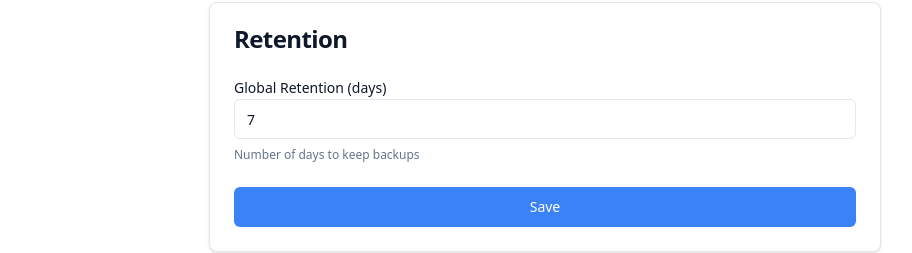
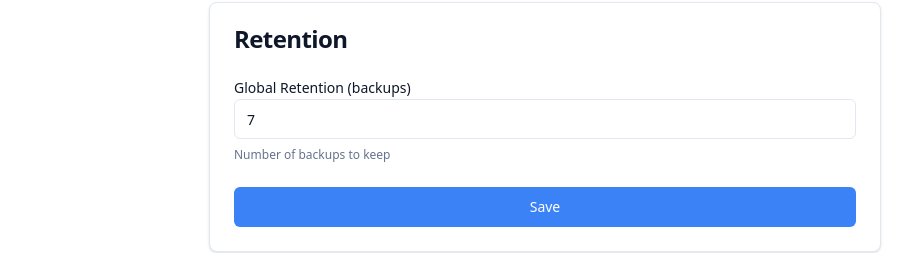
Before and after one commit to brankosimic/chest-backup, a React (Vite) app in the folder apps/web/: page /settings in a window 1280 px wide. Shown: the part 940-1193 px from the top of the page, without its empty margins (223-1135 px from the left). Built offline with nearby package versions, Linux system fonts and the light colour scheme; no server answers.

Commit message:
fix(web): rename retention label from days to backups

```diff
--- a/apps/web/src/app/(dashboard)/destinations/[id]/page.tsx
+++ b/apps/web/src/app/(dashboard)/destinations/[id]/page.tsx
@@ -80,7 +80,7 @@ export default function DestinationEditPage() {
           )}
 
           <div className="space-y-2">
-            <Label>Retention (days)</Label>
+            <Label>Retention (backups)</Label>
             <Input type="number" value={(form.retention as number) ?? ""} onChange={(e) => { setForm({ ...form, retention: Number(e.target.value) }); }} />
           </div>
 
--- a/apps/web/src/app/(dashboard)/destinations/page.tsx
+++ b/apps/web/src/app/(dashboard)/destinations/page.tsx
@@ -61,7 +61,7 @@ export default function DestinationsPage() {
                         <p className="text-muted-foreground">User: {dest.user}</p>
                       </>
                     )}
-                    <p className="text-muted-foreground">Retention: {dest.retention ?? "-"} days</p>
+                    <p className="text-muted-foreground">Retention: {dest.retention ?? "-"} backups</p>
                     {dest.parallel !== undefined && <p className="text-muted-foreground">Parallel: {dest.parallel ? "Yes" : "No"}</p>}
                     {dest.skip && <Badge variant="outline">Skipped</Badge>}
                   </div>
--- a/apps/web/src/locales/bs/translation.json
+++ b/apps/web/src/locales/bs/translation.json
@@ -109,7 +109,7 @@
     "sftpUser": "SFTP Korisnik",
     "sftpPassword": "SFTP Lozinka",
     "privateKey": "Privatni ključ",
-    "retention": "Zadržavanje (dni)",
+    "retention": "Zadržavanje (backups)",
     "parallel": "Paralelni upload",
     "timeout": "Timeout (sekunde)",
     "skip": "Preskoči",
@@ -135,7 +135,7 @@
   "retention": {
     "title": "Politika zadržavanja",
     "subtitle": "Upravljajte zadržavanjem backup-ova",
-    "globalRetention": "Globalno zadržavanje (dni)",
+    "globalRetention": "Globalno zadržavanje (backups)",
     "destinationRetention": "Zadržavanje odredišta",
     "save": "Sačuvaj postavke zadržavanja"
   },
@@ -195,8 +195,8 @@
     "nextRun": "Sljedeće pokretanje",
     "presets": "Predlošci",
     "retention": "Zadržavanje",
-    "globalRetention": "Globalno zadržavanje (dni)",
-    "retentionDays": "Broj dana za zadržavanje backup-ova"
+    "globalRetention": "Globalno zadržavanje (backups)",
+    "retentionDays": "Broj backup-ova za zadržavanje"
   },
   "status": {
     "running": "U toku",
--- a/apps/web/src/locales/en/translation.json
+++ b/apps/web/src/locales/en/translation.json
@@ -109,7 +109,7 @@
     "sftpUser": "SFTP User",
     "sftpPassword": "SFTP Password",
     "privateKey": "Private Key",
-    "retention": "Retention (days)",
+    "retention": "Retention (backups)",
     "parallel": "Parallel Upload",
     "timeout": "Timeout (seconds)",
     "skip": "Skip",
@@ -135,7 +135,7 @@
   "retention": {
     "title": "Retention Policy",
     "subtitle": "Manage backup retention",
-    "globalRetention": "Global Retention (days)",
+    "globalRetention": "Global Retention (backups)",
     "destinationRetention": "Destination Retention",
     "save": "Save Retention Settings"
   },
@@ -195,8 +195,8 @@
     "nextRun": "Next Run",
     "presets": "Presets",
     "retention": "Retention",
-    "globalRetention": "Global Retention (days)",
-    "retentionDays": "Number of days to keep backups"
+    "globalRetention": "Global Retention (backups)",
+    "retentionDays": "Number of backups to keep"
   },
   "status": {
     "running": "Running",
```
